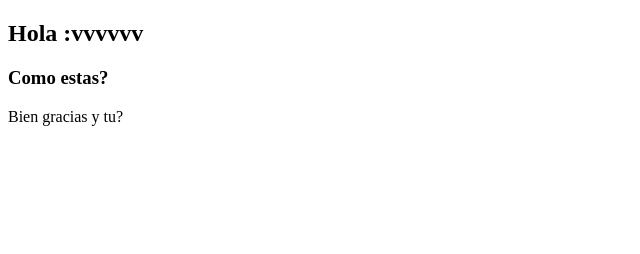
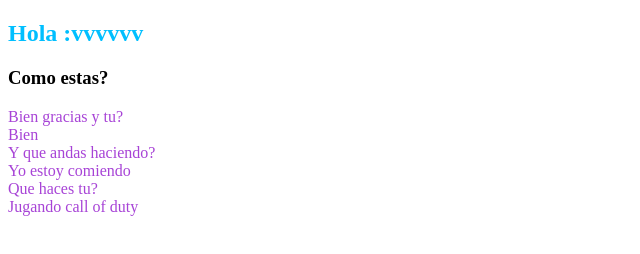
Before and after one commit to Aldair-Og/PaginaGit, a plain HTML site: page pages/index.html in a window 1280 px wide. Shown: the whole page, without its empty margins (0-640 px from the left). Drawn offline with Linux system fonts and the light colour scheme.

Commit message:
añadiendo contenido color

```diff
--- a/pages/index.html
+++ b/pages/index.html
@@ -6,12 +6,23 @@
     <title>Document</title>
 </head>
 <body>
-    <H2>Hola :vvvvvv</H2>
+    <H2 style="color: deepskyblue;">Hola :vvvvvv</H2>
     <div>
         <h3>Como estas?</h3>
     </div>
-    <p>
+    <p style="color: rgba(159, 49, 210, 0.913);">
         Bien gracias y tu?
+        <br>
+        Bien
+        <br>
+        Y que andas haciendo?
+        <br>
+        Yo estoy comiendo
+        <br>
+        Que haces tu?
+        <br>
+        Jugando call of duty
+        <br>
     </p>
 </body>
 </html>
```
